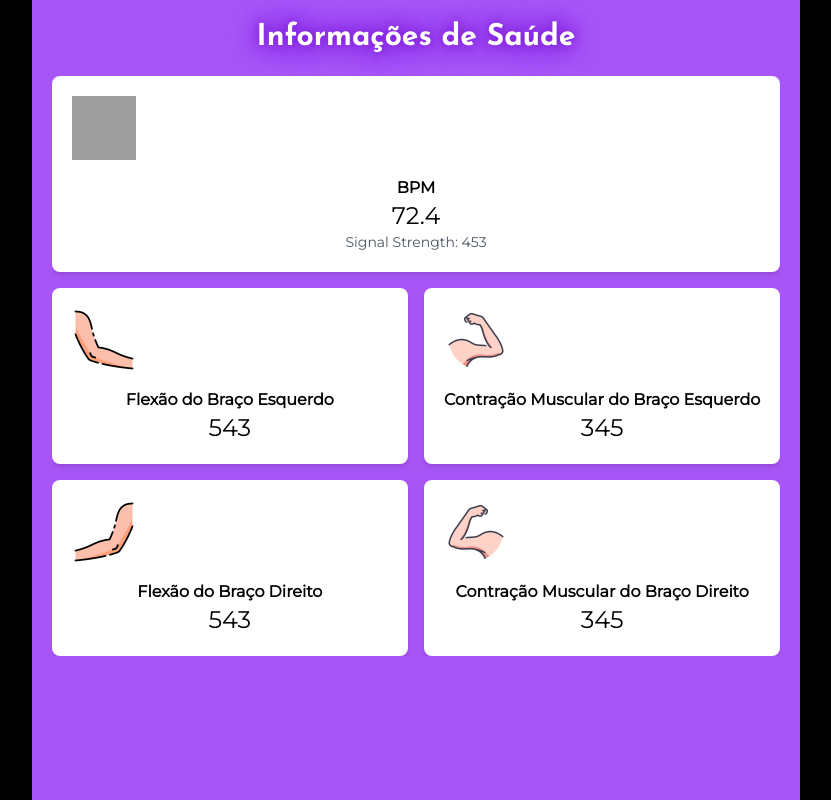
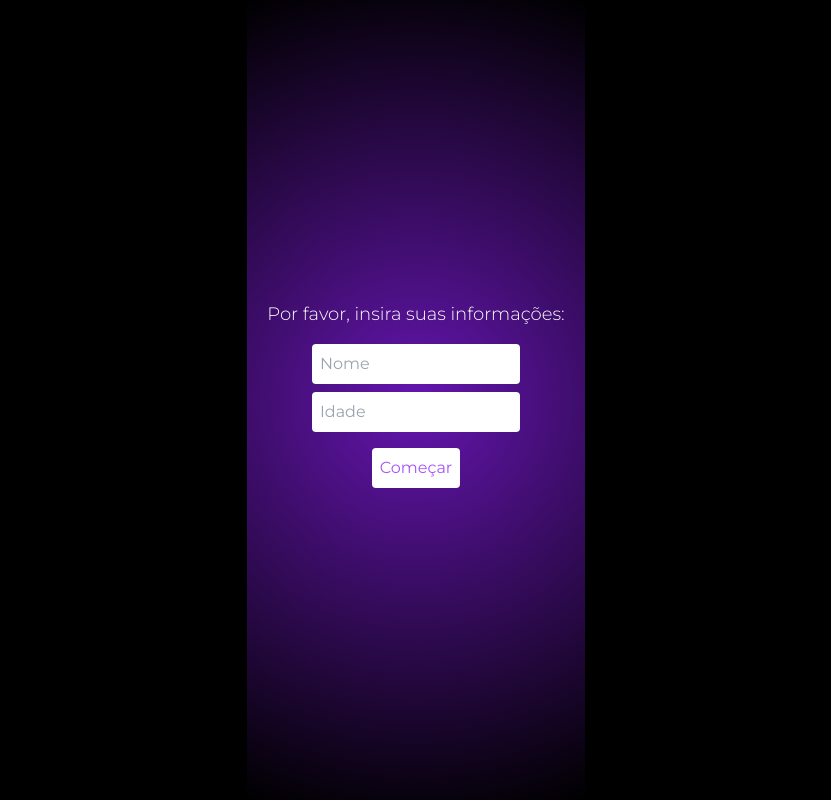
Before and after one commit to prof-lucassilva/app-mia, a React (Vite) app: page /data in a window 1280 px wide. Shown: the whole page, without its empty margins (224-1055 px from the left). Built offline with nearby package versions, Linux system fonts and the light colour scheme; grey boxes are pictures that could not be loaded.

Commit message:
regra para o card bpm

```diff
--- a/src/pages/Data.tsx
+++ b/src/pages/Data.tsx
@@ -1,4 +1,4 @@
-import React from 'react';
+import React, { useState, useEffect } from 'react';
 import { motion } from 'framer-motion';
 import data from '../sample.json';
 import heartImage from '../assets/frequencia-cardiaca.png';
@@ -6,15 +6,103 @@ import flexaoImage from '../assets/flexao.png';
 import contracaoImage from '../assets/contracao.png';
 
 const Data: React.FC = () => {
+  const [userName, setUserName] = useState('');
+  const [userAge, setUserAge] = useState('');
+  const [isFormVisible, setIsFormVisible] = useState(true);
+  const [maxHeartRate, setMaxHeartRate] = useState<number | null>(null);
+  const [bpm, setBpm] = useState(data.heart.bpm);
+  const [bpmScale, setBpmScale] = useState(1);
+
+  useEffect(() => {
+    const storedName = localStorage.getItem('userName');
+    const storedAge = localStorage.getItem('userAge');
+    if (storedName && storedAge) {
+      setUserName(storedName);
+      setUserAge(storedAge);
+      setIsFormVisible(false);
+      const age = parseInt(storedAge);
+      setMaxHeartRate(220 - age);
+    }
+  }, []);
+
+  const handleSubmit = (e: React.FormEvent) => {
+    e.preventDefault();
+    localStorage.setItem('userName', userName);
+    localStorage.setItem('userAge', userAge);
+    setIsFormVisible(false);
+  };
+
+  // Função para determinar a cor do card com base na FCM
+  const getCardColor = (bpm: number) => {
+    if (bpm < maxHeartRate! * 0.6) return 'bg-green-500';
+    if (bpm < maxHeartRate! * 0.7) return 'bg-yellow-500';
+    if (bpm < maxHeartRate! * 0.8) return 'bg-blue-500';
+    if (bpm < maxHeartRate! * 0.9) return 'bg-orange-500';
+    return 'bg-red-500';
+  };
+
+  // Efeito para atualizar o BPM e animar o card
+  useEffect(() => {
+    const interval = setInterval(() => {
+      // Simula a mudança do BPM (substitua isso pela lógica real)
+      const newBpm = Math.floor(Math.random() * (maxHeartRate! + 1));
+      setBpm(newBpm);
+      setTimeout(() => setBpmScale(1), 500);
+    }, 3000);
+
+    return () => clearInterval(interval);
+  }, [maxHeartRate]);
+
   return (
-    <div className="flex flex-col items-center justify-start min-h-screen bg-purple-500 p-5">
+    <div
+      className="flex flex-col items-center justify-center min-h-screen p-5 overflow-hidden"
+      style={{
+        backgroundImage: 'radial-gradient(circle, rgba(126,27,219,0.8), rgba(0,0,0,0.8))',
+      }}
+    >
+      {isFormVisible ? (
+        <motion.form
+          onSubmit={handleSubmit}
+          className="flex flex-col items-center mb-5"
+          initial={{ opacity: 0, y: -20 }}
+          animate={{ opacity: 1, y: 0 }}
+          exit={{ opacity: 0, y: -20 }}
+        >
+          <h2 className="text-white text-lg mb-4">Por favor, insira suas informações:</h2>
+          <motion.input
+            type="text"
+            placeholder="Nome"
+            value={userName}
+            onChange={(e) => setUserName(e.target.value)}
+            className="p-2 mb-2 rounded"
+            required
+            initial={{ opacity: 0, y: -20 }}
+            animate={{ opacity: 1, y: 0 }}
+            exit={{ opacity: 0, y: -20 }}
+          />
+          <motion.input
+            type="number"
+            placeholder="Idade"
+            value={userAge}
+            onChange={(e) => setUserAge(e.target.value)}
+            className="p-2 mb-4 rounded"
+            required
+            initial={{ opacity: 0, y: -20 }}
+            animate={{ opacity: 1, y: 0 }}
+            exit={{ opacity: 0, y: -20 }}
+          />
+          <button type="submit" className="bg-white text-purple-500 p-2 rounded">
+            Começar
+          </button>
+        </motion.form>
+      ) : (
+        <>
           <h1 className="text-white mb-5 text-center text-lg sm:text-xl md:text-2xl lg:text-3xl">
-        Informações de Saúde
+            Informações de Saúde de {userName}, {userAge} anos
           </h1>
           <div className="w-full max-w-5xl overflow-y-auto">
-        {/* Primeiro cartão ocupa toda a largura */}
             <motion.div
-          className="bg-white shadow-md rounded-lg p-5 mb-4 text-center transition-transform transform hover:scale-105 w-full"
+              className={`shadow-md rounded-lg p-5 mb-4 text-center transition-transform transform hover:scale-105 w-full ${getCardColor(bpm)}`}
               initial={{ opacity: 0, y: -20 }}
               animate={{ opacity: 1, y: 0 }}
               transition={{ duration: 0.5 }}
@@ -22,22 +110,27 @@ const Data: React.FC = () => {
               <img
                 src={heartImage}
                 alt="Frequência Cardíaca"
-            className="w-16 h-16 mb-4"
+                className="w-16 h-16 mb-4 mx-auto"
               />
               <p className="font-bold">BPM</p>
-          <p className="text-2xl">{data.heart.bpm}</p>
+              <motion.p
+                className="text-2xl"
+                animate={{ scale: bpmScale }}
+                transition={{ duration: 0.5 }}
+              >
+                {bpm}
+              </motion.p>
               <p className="text-sm text-gray-600">
                 Signal Strength: {data.heart.sig}
               </p>
             </motion.div>
 
-        {/* Cartões restantes em uma grade */}
             <div className="grid grid-cols-2 gap-4 w-full">
               {[
+                { image: flexaoImage, title: 'Flexão do Braço Direito', value: data.arms.right.flex, alt: 'Flexão do Braço Direito' },
                 { image: flexaoImage, title: 'Flexão do Braço Esquerdo', value: data.arms.left.flex, alt: 'Flexão do Braço Esquerdo', mirror: true },
+                { image: contracaoImage, title: 'Contração Muscular do Braço Direito', value: data.arms.right.muscle, alt: 'Contração Muscular do Braço Direito', mirror: true },
                 { image: contracaoImage, title: 'Contração Muscular do Braço Esquerdo', value: data.arms.left.muscle, alt: 'Contração Muscular do Braço Esquerdo' },
-            { image: flexaoImage, title: 'Flexão do Braço Direito', value: data.arms.right.flex, alt: 'Flexão do Braço Direito' },
-            { image: contracaoImage, title: 'Contração Muscular do Braço Direito', value: data.arms.right.muscle, alt: 'Contração Muscular do Braço Direito', mirror: true },
               ].map((card, index) => (
                 <motion.div
                   key={index}
@@ -49,7 +142,7 @@ const Data: React.FC = () => {
                   <img
                     src={card.image}
                     alt={card.alt}
-                className={`w-16 h-16 mb-4 ${card.mirror ? 'transform scale-x-[-1]' : ''}`}
+                    className={`w-16 h-16 mb-4 mx-auto ${card.mirror ? 'transform scale-x-[-1]' : ''}`}
                   />
                   <p className="font-bold">{card.title}</p>
                   <p className="text-2xl">{card.value}</p>
@@ -57,6 +150,8 @@ const Data: React.FC = () => {
               ))}
             </div>
           </div>
+        </>
+      )}
     </div>
   );
 };
```
Also changed, not shown: 1 other file (tests, documents, lock files or other folders). Lines whose indentation alone changed are shown as unchanged.
